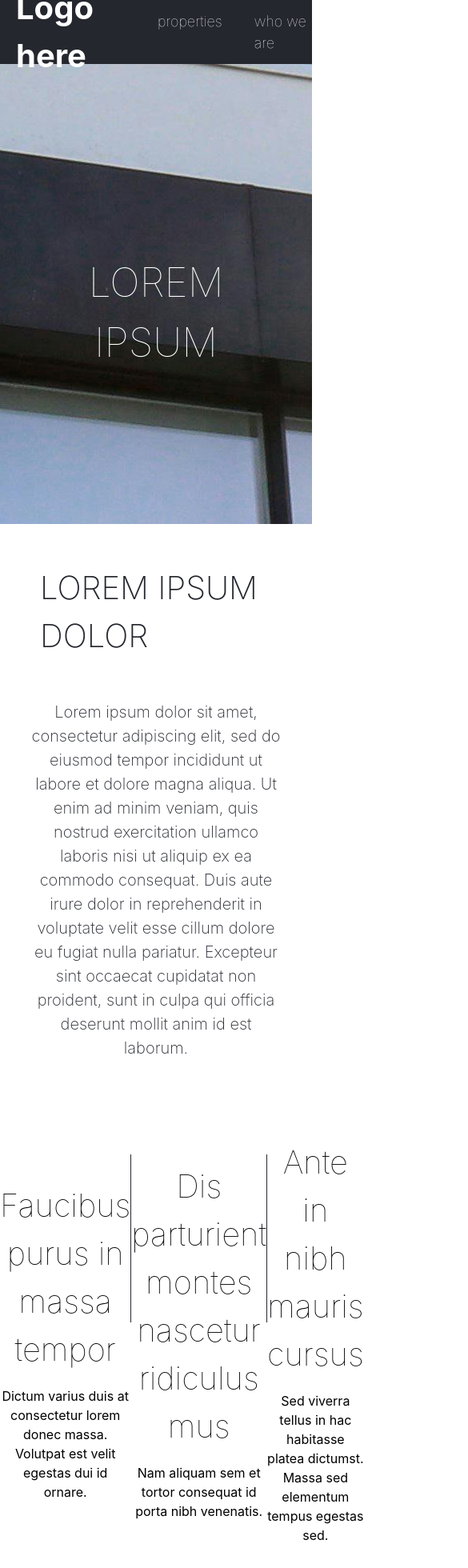
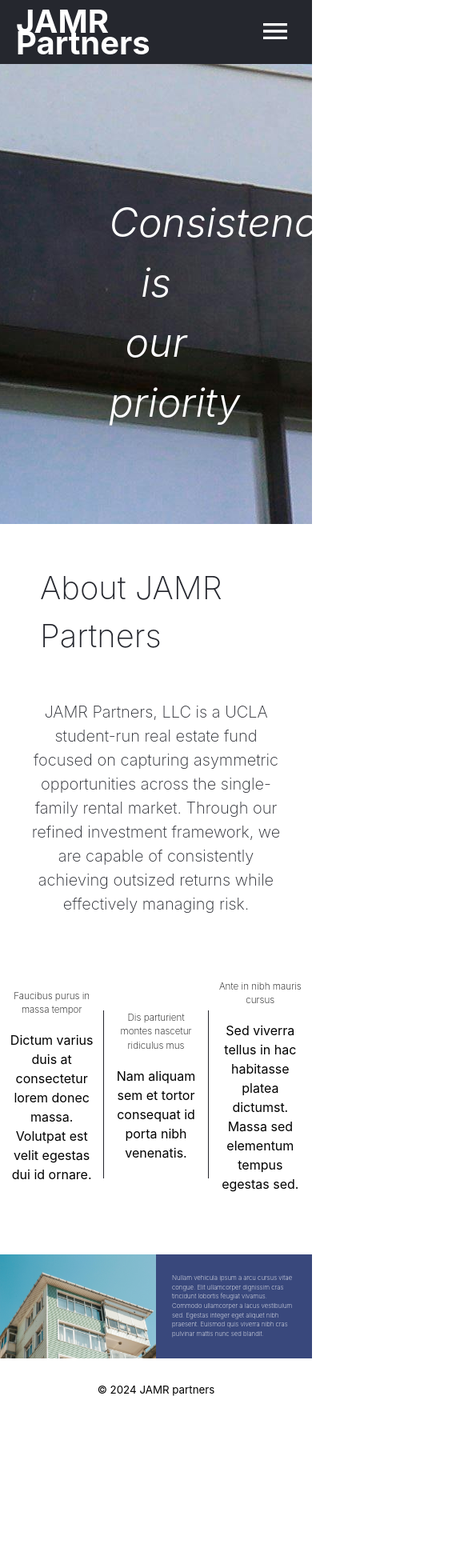
Before and after one commit to conniechen651/website, a React (Vite) app: page / in a window 390 px wide. Shown: the top 1960 px of the page at 80% size, 585 px wide, since content can reach past the window. After the commit the page ends 1768 px from the top, so only its background shows below. Built offline with nearby package versions, Linux system fonts and the light colour scheme.

Commit message:
Fix css to make webpage more mobile friendly

```diff
--- a/index.html
+++ b/index.html
@@ -4,7 +4,7 @@
     <meta charset="UTF-8" />
     <link rel="icon" type="image/svg+xml" href="/icon.svg" />
     <meta name="viewport" content="width=device-width, initial-scale=1.0" />
-    <title>TITLE HERE</title>
+    <title>JAMR partners</title>
   </head>
   <body>
     <div id="root"></div>
--- a/src/Footer.jsx
+++ b/src/Footer.jsx
@@ -4,7 +4,7 @@
 export default function Footer() {
     return(
         <footer>
-            <small>© 2024 Your business here</small>
+            <small>© 2024 JAMR partners</small>
         </footer>
     )
 }
--- a/src/Home.css
+++ b/src/Home.css
@@ -5,7 +5,6 @@
     display: flex;
     justify-content: center;
     align-items: center;
-
 }
 
 .main-image h1{
@@ -13,6 +12,9 @@
     color: white;
     text-align: center;
     font-weight: 100;
+    width: 30%;
+    font-weight: 300;
+    font-style: italic;
 }
 
 .main-text {
@@ -52,11 +54,12 @@
     justify-content: center;
     width: 280px;
     text-align: center;
+    padding: 10px;
 }
 
 .fact h3{
-    font-size: 40px;
-    font-weight: 100;
+    font-size: 3vw;
+    font-weight: 200;
     margin-bottom: 0;
 }
 
@@ -70,18 +73,22 @@
     display: flex;
     justify-content: center;
     align-items: center;
-    margin-top: 60px;
+    background-color: #39487C;
+    width: 100%;
+    margin: 50px 0px 10px 0px;
+}
+
+.main-img-text p{
+    margin: 20px;
     font-weight: 200;
-    font-size: 28px;
-    background-color: #39487C;
+    font-size: 2vw;
 }
 
 .main-img-text img {
-    width: 580px;
+    width: 50%;
 }
 
 .colored-part {
     color: white;
     display: flex;
-    padding: 0px 80px;
 }
--- a/src/Home.jsx
+++ b/src/Home.jsx
@@ -6,11 +6,14 @@
     return(
         <>
             <div className="main-image">
-                <h1>LOREM IPSUM</h1>
+                <h1>Consistency is our priority</h1>
             </div>
             <div className="main-text">
-                <h2>LOREM IPSUM DOLOR</h2>
-                <p>Lorem ipsum dolor sit amet, consectetur adipiscing elit, sed do eiusmod tempor incididunt ut labore et dolore magna aliqua. Ut enim ad minim veniam, quis nostrud exercitation ullamco laboris nisi ut aliquip ex ea commodo consequat. Duis aute irure dolor in reprehenderit in voluptate velit esse cillum dolore eu fugiat nulla pariatur. Excepteur sint occaecat cupidatat non proident, sunt in culpa qui officia deserunt mollit anim id est laborum.</p>
+                <h2>About JAMR Partners</h2>
+                <p>JAMR Partners, LLC is a UCLA student-run real estate fund focused on capturing asymmetric opportunities
+                    across the single-family rental market. Through our refined investment framework, we are capable of
+                    consistently achieving outsized returns while effectively managing risk.
+                </p>
             </div>
             <div className="main-facts">
                 <div className="fact">
--- a/src/Navbar.css
+++ b/src/Navbar.css
@@ -11,8 +11,9 @@
 }
 
 .navbar h3{
-    font-size:40px;
+    font-size: 40px;
     margin-left: 20px;
+    line-height: 1.7rem;
 }
 
 .navbar a {
@@ -32,3 +33,57 @@
 .navbar-links a:hover {
     color: #b1b1b1;
 }
+
+.navbar-burger-links{
+    margin-top: 80px;
+    font-size: 1.5rem;
+    margin-bottom: -80px;
+    padding: 20px;
+    position: fixed;
+    background-color: white;
+    width: 100%;
+}
+
+.navbar-burger-links ul {
+    list-style-type: none;
+    display: flex;
+    flex-direction: column;
+    align-items: center;
+}
+
+.navbar-burger-links a{
+    text-decoration: none;
+    color: #25272E;
+    padding:10px;
+}
+
+.navbar-burger-links a:hover{
+    color: #b1b1b1;
+}
+
+/* Default styles for the burger menu icon */
+.burger-icon {
+    display: none; /* hide by default */
+    background-color: transparent;
+    border: none;
+}
+
+.burger-icon img {
+    width: 40px;
+    height: 40px;
+    margin-right: 20px;
+}
+
+  /* Media query for medium screens */
+@media screen and (max-width: 1024px) {
+/* Show the burger menu icon */
+    .burger-icon {
+        display: block;
+    }
+
+    /* Hide the navigation menu */
+    .navbar-links {
+        display: none;
+    }
+
+}
--- a/src/Navbar.jsx
+++ b/src/Navbar.jsx
@@ -1,16 +1,37 @@
 import React from 'react'
 import './Navbar.css'
 import { Link } from "react-router-dom"
+import menu from "./assets/menu.svg"
 
 export default function Navbar() {
+    const [burgerOpen, setBurgerOpen] = React.useState(false);
+    const toggleBurger = () => setBurgerOpen(!burgerOpen);
+
     return(
+        <>
             <nav className="navbar">
-            <h3><Link to="/">Logo here</Link></h3>
+                <h3><Link to="/">JAMR Partners</Link></h3>
                 <ul className="navbar-links">
                     <li><Link to="/properties">properties</Link></li>
-                <li><Link to="/who-we-are">who we are</Link></li>
+                    <li><Link to="/strategy">strategy</Link></li>
                     <li><Link to="/contact-us">contact us</Link></li>
                 </ul>
+                <button className="burger-icon" itemID='burger' onClick={toggleBurger}><img src={menu} /></button>
             </nav>
+            <div className="navbar-burger-links">
+                <ul>
+                    <li><a href="/">home</a></li>
+                    <li><Link to="/properties">properties</Link></li>
+                    <li><Link to="/strategy">strategy</Link></li>
+                    <li><Link to="/contact-us">contact us</Link></li>
+                </ul>
+            </div>
+            <style jsx>{`
+                .navbar-burger-links {
+                    display: ${burgerOpen ? 'block' : 'none'};
+                }
+            `}</style>
+        </>
     )
+
 }
```
Also changed, not shown: src/Burger.jsx (added, +15 -0 lines), src/assets/menu.svg (added). Lines whose indentation alone changed are shown as unchanged.
